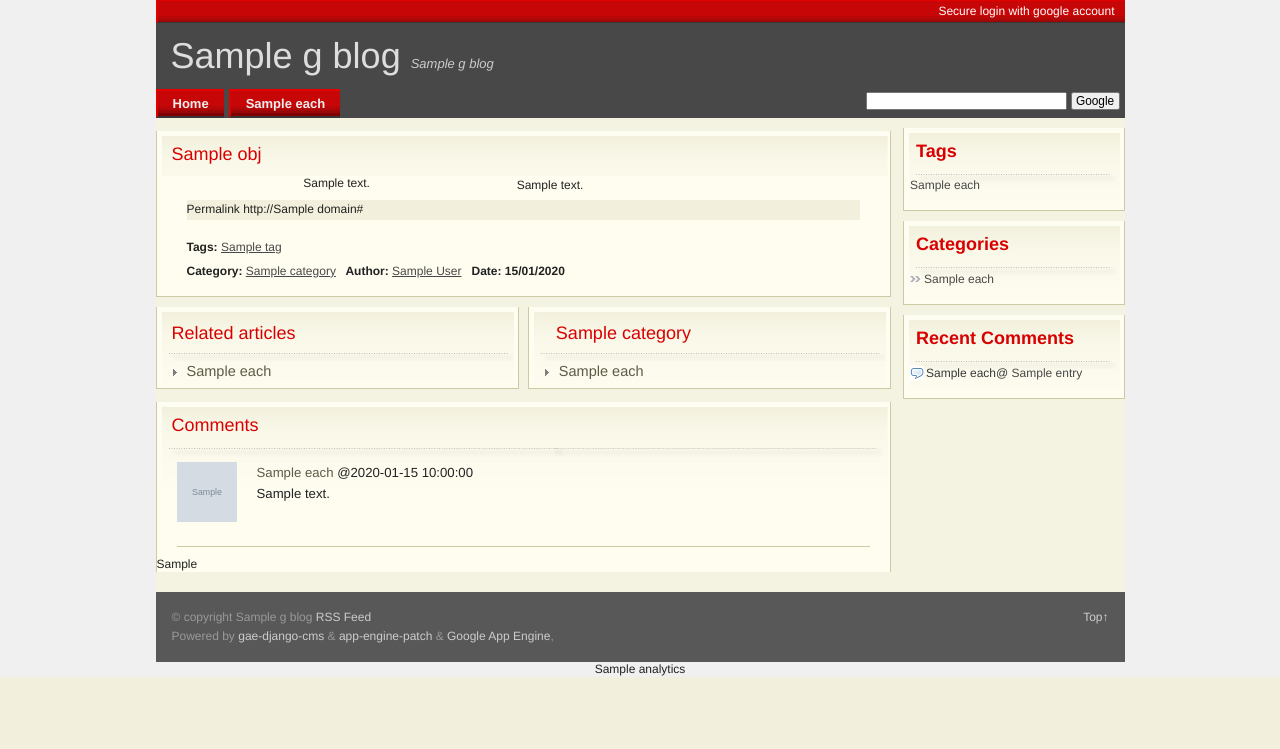
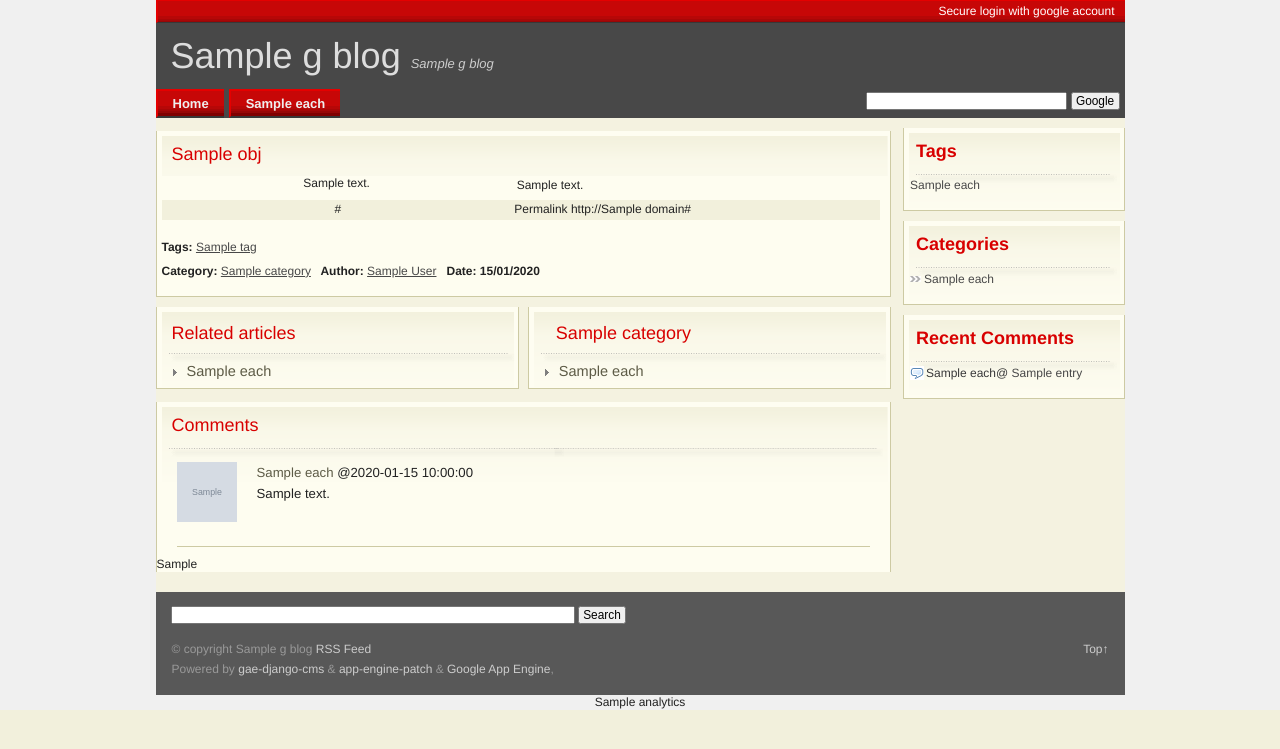
Before and after one commit to cai-wy/GAE-DJANGO-CMS, a Django app: template src/app1/templates/app1/detail.html in a window 1280 px wide. Shown: the part 16-765 px from the top of the page. Run offline with Django 3.2, Linux system fonts and the light colour scheme; the template is opened without the code that fills it: most values are stand-ins (such as "Sample title", 1, 10 or a date in 2020); grey boxes marked "Sample" are stand-in pictures; parts of the project's set-up code (start-up, migrations or seed data) failed here and were passed over; some libraries are stand-ins or nearby versions.

Commit message:
列表页面、正文页面加入广告位 调整CSS 调整模板

```diff
--- a/src/app1/templates/app1/base.html
+++ b/src/app1/templates/app1/base.html
@@ -42,7 +42,6 @@
 </div>
 {%endif%}
 
-
 <div class="sidebar_block">
 <h2>{% trans "Tags" %}</h2>
 <ul class="sidebar_list">
@@ -76,7 +75,23 @@
 </ul>
 </div>
 {%endif%}
+</div>
+{% endblock %}
 
+{% block searchbox2 %}
+<div class="searchbox2">
+	<form action="http://www.google.com/cse" id="cse-search-box" target="_blank">
+  	<div>
+	    <input type="hidden" name="cx" value="partner-pub-5012078247778040:2801037459" />
+	    <input type="hidden" name="ie" value="UTF-8" />
+	    <input type="text" name="q" size="55" />
+	    <input type="submit" name="sa" value=" Search " />
+  	</div>
+	</form>
+	<div id="queries"></div>
 </div>
-
+<script type="text/javascript" src="http://www.google.com/jsapi"></script>
+<script type="text/javascript">google.load("elements", "1", {packages: "transliteration"});</script>
+<script type="text/javascript" src="http://www.google.com/cse/t13n?form=cse-search-box&t13n_langs=en"></script>
+<script type="text/javascript" src="http://www.google.com/coop/cse/brand?form=cse-search-box&amp;lang=en"></script>
 {% endblock %}
--- a/src/app1/templates/app1/detail.html
+++ b/src/app1/templates/app1/detail.html
@@ -12,19 +12,16 @@
 
 <div class="yui-g" id="articletop">
 <h2 title="{{obj.title|safe}}">{{obj.title|safe}}</h2>
-{% if obj.profile.pub_ads %}
-<div class="yui-u first" id="detail_ad1">
-{{obj.profile.art_left|safe}}
-</div>
-{% else %}
 {%if ads_articledetail_left_top%}<div class="yui-u first" id="detail_ad1">
 {{ads_articledetail_left_top|safe}}
 </div>{%endif%}
-{%endif%}
 
 <div id="content">
 {{obj.content|safe}}
 <div class="clear"></div>
+{%if ads_articledetail_linkad1%}<div class="yui-u first" id="detail_ad2">
+{{ads_articledetail_linkad1|safe}}
+</div>{%endif%}
 <p class="permalink">{% trans "Permalink" %} http://{{current_site.domain}}{{obj.short_url}}</p>
 <div id="contentinfo">
 <p>{%if obj.tags%}{% trans " Tags" %}: {%for tag in obj.tags%}<a href="{% url app1.views.tag_article tag %}" title="{{tag}}">{{tag}}</a>{% if not forloop.last %},&nbsp{% endif %}{%endfor%}{%endif%}</p>
@@ -41,45 +38,6 @@
 {% endifequal %}
 {% endif %}</p>
 {% endif %}
-
-{%if not obj.commentclosed%}
-<a name="postcomment"></a>
-
-<hr/>
-<h3>{% trans "Like what you read?" %}
-{% if user.is_authenticated %}
-<script language="javascript" type="text/javascript">
-//
-function show_post_comment(){
-    document.getElementById("postcomment2").style.display = "block";
-}
-//
-function replyto(somebd,commentkey){
-    show_post_comment();
-	document.getElementById("id_toID").value = commentkey;
-    document.getElementById("id_message").value = "To "+somebd+":\n";
-}
-</script>
-<a href="#postcomment" onclick='show_post_comment();'>{% trans "Leave a comment" %}</a>
-{%else%}
-<a href="{{continue_url}}">{% trans "Secure login with google account" %}</a> {% trans "Leave a comment" %}
-{%endif%}
-</h3>
-
-<div id="postcomment2" {%if not form.name.data%}style="display:None;"{%endif%}>
-
-<form action="" method="POST">
-<INPUT type="hidden" id="id_toID" name="toID" value="">
-<p>{%if form.name.errors%}{{form.name.errors}}<br/>{%endif%}<label for="id_name">{{form.name.label}}: </label> {{form.name}} {% trans "*required" %}<br/>
-{%if form.web.errors%}{{form.web.errors}}<br/>{%endif%}<label for="id_web">{{form.web.label}}: </label> {{form.web}} {{form.web.help_text}}<br/>
-{%if form.message.errors%}{{form.message.errors}}<br/>{%endif%}<label for="id_message">{{form.message.label}}: {% trans "*required" %} ({{form.message.help_text}})</label> <br/>{{form.message}} </p>
-
-<p><input type="submit" style="width: 90px" value="{% trans 'Submit' %}" /></p>
-</form>
-
-</div>
-{%endif%}
-
 </div>
 </div>
 
@@ -96,6 +54,44 @@ function replyto(somebd,commentkey){
     </ul>
     </div>
 </div>
+
+{%if not obj.commentclosed%}
+<hr/>
+<div class="yui-g" id="articletop">
+{% if user.is_authenticated %}
+<script language="javascript" type="text/javascript">
+//
+function show_post_comment(){
+    document.getElementById("postcomment2").style.display = "block";
+}
+//
+function replyto(somebd,commentkey){
+    show_post_comment();
+	document.getElementById("id_toID").value = commentkey;
+    document.getElementById("id_message").value = "To "+somebd+":\n";
+}
+
+$(function() {
+    show_post_comment();
+});
+</script>
+<h2><a href="#postcomment" onclick='show_post_comment();'>{% trans "Leave your comment" %}</a></h2>
+<ul class="comments">
+<div id="postcomment2" {%if not form.name.data%}style="display:None;"{%endif%}>
+<form action="" method="POST">
+<INPUT type="hidden" id="id_toID" name="toID" value="">
+<p>{%if form.name.errors%}{{form.name.errors}}<br/>{%endif%}<label for="id_name">{{form.name.label}}: </label> {{form.name}} {% trans "*required" %}<br/>
+{%if form.message.errors%}{{form.message.errors}}<br/>{%endif%}<label for="id_message">{{form.message.label}}: {% trans "*required" %} ({{form.message.help_text}})</label> <br/>{{form.message}} </p>
+<p><input type="submit" style="width: 90px" value="{% trans 'Submit' %}" /></p>
+</form>
+</div>
+</ul>
+{%else%}
+<h2><a href="{{continue_url}}">{% trans "Secure login with google account to leave your comment..." %}</a></h2>
+{%endif%}
+</div>
+{%endif%}
+
 {%if commentlist%}
 <a name="comments"></a>
 <div class="yui-g" id="articletop">
--- a/src/app1/views.py
+++ b/src/app1/views.py
@@ -99,8 +99,10 @@ def gae_ads():
             updata.append(Ads(name = "index_left_top", value = '<img src="/media/tmp/336x280.jpg"/>', description = "index left top Ads,best size is 336x280px"))
             updata.append(Ads(name = "articlelist_top", value = '<img src="/media/tmp/728x90.gif"/>', description = "list top Ads,best size is 728x90px"))
             updata.append(Ads(name = "articlelist_bottom", value = '<img src="/media/tmp/728x90.gif"/>', description = "list bottom Ads,best size is 728x90px"))
-            updata.append(Ads(name = "articlelist_linkad", value = 'link ads"/>', description = "list bottom Link Ads"))
+            updata.append(Ads(name = "articlelist_linkad1", value = 'link ads"/>', description = "list bottom Link Ads"))
+            updata.append(Ads(name = "articlelist_linkad2", value = 'link ads"/>', description = "list bottom Link Ads"))
             updata.append(Ads(name = "articledetail_left_top", value = '<img src="/media/tmp/336x280.jpg"/>', description = "articledetail left top Ads,best size is 336x280px"))
+            updata.append(Ads(name = "articledetail_linkad1", value = '<img src="/media/tmp/336x280.jpg"/>', description = "articledetail linkad 728x15px"))
             db.put(updata)
             objects = updata
         memcache.add("all_ads_key", objects,memtime*3)
--- a/src/media/css/main.css
+++ b/src/media/css/main.css
@@ -233,10 +233,10 @@ text-overflow:ellipsis;
 overflow: hidden;
 }
 
-#content {background-color:#FEFDF0;padding:0px 30px 10px 30px;margin-bottom:0px;border-bottom:1px solid #CDCAA3;line-height:160%;}
+#content {background-color:#FEFDF0;padding:0px 10px 10px 5px;margin-bottom:0px;border-bottom:1px solid #CDCAA3;line-height:160%;}
 #content a {text-decoration:underline;color:#d80000;}
 #content a:hover {text-decoration:underline;color:#d80000;}
-#content ul {margin-left:20px;}
+#content ul {margin-left:10px;}
 #content ul li {margin-bottom:6px;}
 #contentinfo p {font-weight:bold;margin-top:5px;margin-bottom:5px;}
 #contentinfo p a {color:#484848;font-weight:normal;text-decoration:underline;}
@@ -278,7 +278,6 @@ overflow: hidden;
 
 #articlelist_top h2 .addpost {color:#880;BACKGROUND: url(/media/images/icon_addlink.gif) no-repeat left center;padding-left:15px;margin-left:10px;}
 #articlelist_top h2 .addpost:hover{color:#800;text-decoration:none;}
-
 #bbsarticlelist_top h2 .addpost {color:#880;BACKGROUND: url(/media/images/icon_addlink.gif) no-repeat left center;padding-left:15px;margin-left:10px;}
 #bbsarticlelist_top h2 .addpost:hover{color:#800;text-decoration:none;}
 
@@ -331,6 +330,7 @@ overflow: hidden;
 #ft p {color:#999;padding:8px;margin:8px;line-height:160%;}
 #ft a {color:#ccc;}
 #ft a:hover {color:#fff;text-decoration:underline;}
+#ft .searchbox2 {margin-left:15px;}
 
 #np {margin-bottom:10px;height:20px;padding:10px;border-bottom:1px solid #CDCAA3;}
 #np .flleft , #np .flright {width: 49%;
--- a/src/templates/base.html
+++ b/src/templates/base.html
@@ -42,6 +42,8 @@
 	</div>
 
     <div id="ft" role="contentinfo">
+    <br/>
+    {% block searchbox2 %}{% endblock %}
     <p style="float:left;">&copy; copyright {{ g_blog.title }} <a href="/index.xml" target="_blank">RSS Feed</a><br/>
     Powered by <a href="http://code.google.com/p/gae-django-cms/" target="_blank" title="gae-django-cms">gae-django-cms</a>
     &
```
Also changed, not shown: src/app1/templates/app1/articlelist.html (+5 -2 lines).
